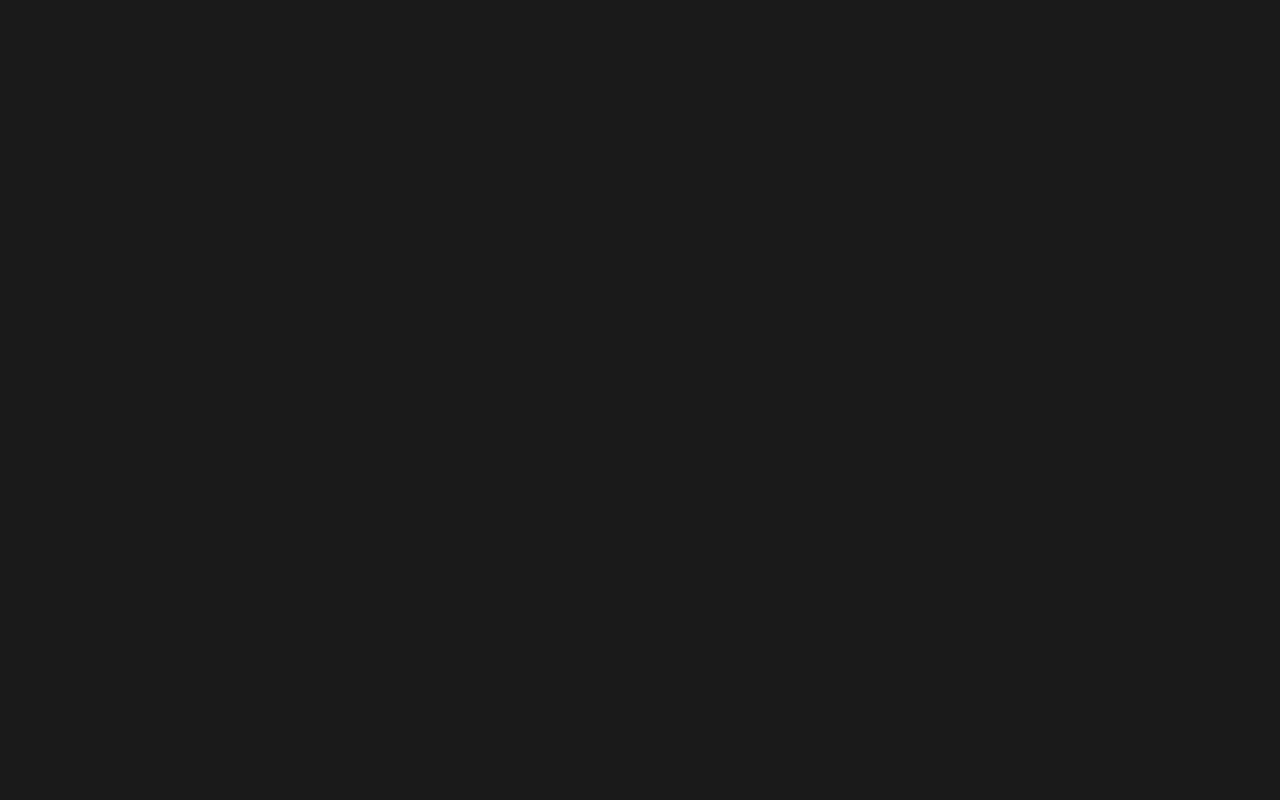
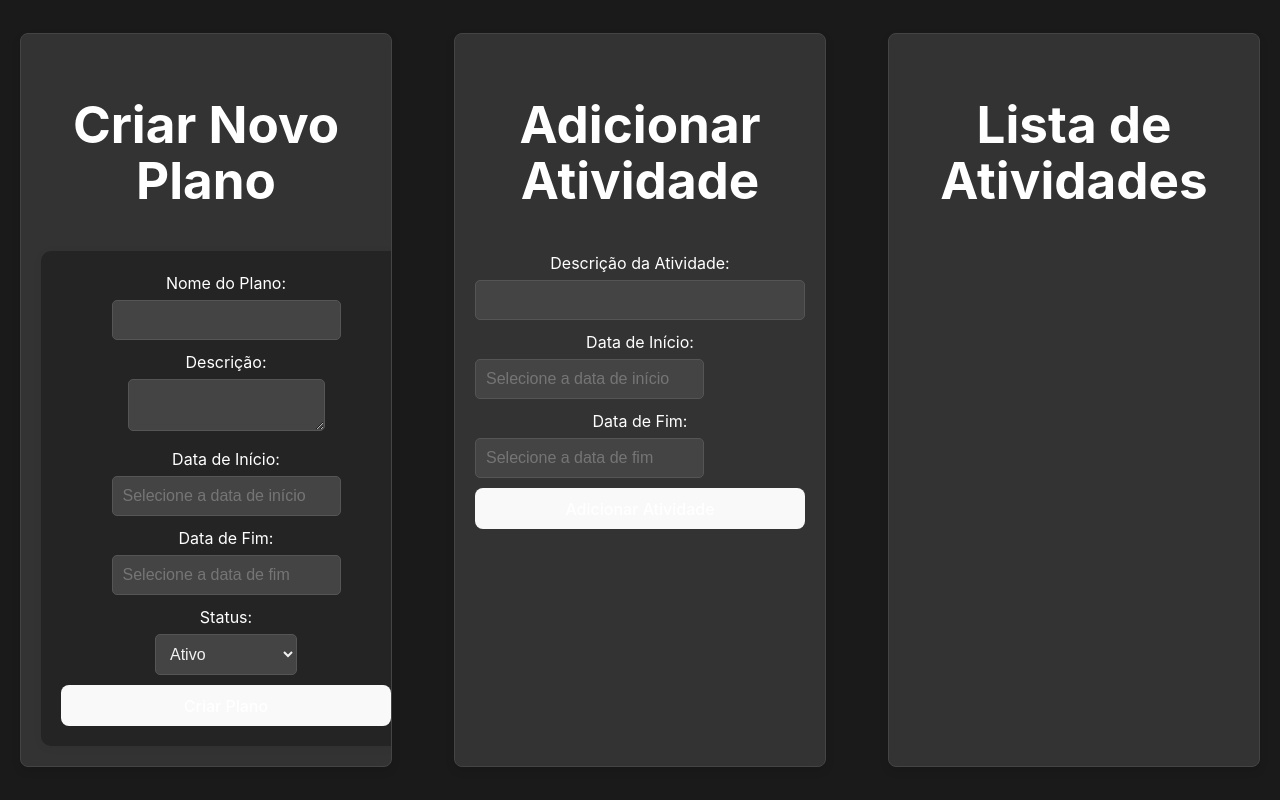
Before and after one commit to Gbrlemos/projeto_sigeps, a React (Vite) app: page /criarplano in a window 1280 px wide. Before the commit this address had no page. Built offline with nearby package versions, Linux system fonts and the light colour scheme.

Commit message:
criei a pagina de criar plano, mas ainda falta coisas

```diff
--- a/package.json
+++ b/package.json
@@ -12,6 +12,7 @@
   "dependencies": {
     "axios": "^1.7.7",
     "react": "^18.3.1",
+    "react-datepicker": "^7.5.0",
     "react-dom": "^18.3.1",
     "react-router-dom": "^6.26.2"
   },
--- a/src/App.css
+++ b/src/App.css
@@ -7,7 +7,7 @@
   font-weight: 400;
   color-scheme: light dark;
   color: rgba(255, 255, 255, 0.87);
-  background-color: #242424; /* Fundo escuro relaxante */
+  background-color: #242424;
   font-synthesis: none;
   text-rendering: optimizeLegibility;
   -webkit-font-smoothing: antialiased;
@@ -17,12 +17,12 @@
 /* Estilo para âncoras */
 a {
   font-weight: 500;
-  color: #646cff; /* Azul suave */
+  color: #646cff;
   text-decoration: inherit;
 }
 
 a:hover {
-  color: #535bf2; /* Azul mais forte ao passar o mouse */
+  color: #535bf2;
 }
 
 /* Estilização do corpo */
@@ -34,7 +34,7 @@ body {
   min-width: 320px;
   min-height: 100vh;
   background-color: #1a1a1a;
-  margin-top: 80px; /* Ajusta o espaço para o navbar fixo */
+  margin-top: 80px;
 }
 
 /* Estilo para cabeçalho */
@@ -66,9 +66,9 @@ form {
   display: flex;
   flex-direction: column;
   align-items: center;
-  width: 100%; /* Responsivo */
-  max-width: 400px; /* Limita a largura para centralização */
-  margin: 0 auto; /* Centraliza horizontalmente */
+  width: 100%;
+  max-width: 400px;
+  margin: 0 auto;
 }
 
 /* Estilo para rótulos de input */
@@ -200,36 +200,69 @@ tr:hover {
   text-decoration: underline;
 }
 
-/* Estilo para páginas lado a lado */
+/* Ajuste do container principal */
 .page-container {
   display: flex;
-  justify-content: space-around;
-  flex-wrap: wrap; /* Quebra em novas linhas se necessário */
+  justify-content: space-between;
+  gap: 20px;
+  flex-wrap: wrap;
+  padding: 20px;
+  background-color: #1a1a1a;
 }
 
+/* Ajuste do layout das divs internas */
 .page {
-  width: 30%;
-  margin: 10px;
+  flex: 1;
+  min-width: 280px;
+  max-width: 30%;
   padding: 20px;
-  border: 1px solid #ccc;
-  background-color: #f9f9f9;
-  box-shadow: 0 0 10px rgba(0, 0, 0, 0.1);
+  background-color: #333;
+  color: #f1f1f1;
+  border: 1px solid #444;
+  box-shadow: 0 4px 10px rgba(0, 0, 0, 0.1);
+  border-radius: 8px;
+  box-sizing: border-box; /* Garante que padding não expanda a div */
+  overflow: hidden; /* Previne que conteúdo ultrapasse a div */
 }
 
-h1 {
-  font-size: 24px;
+/* Ajustes nos inputs para respeitar os limites das divs */
+input[type="text"],
+select,
+textarea {
+  width: 100%;
+  padding: 10px;
+  margin-bottom: 10px;
+  background-color: #444;
+  color: #f1f1f1;
+  border: 1px solid #555;
+  border-radius: 5px;
+  box-sizing: border-box;
 }
 
-/* Responsividade */
-@media (max-width: 600px) {
-  .container {
-    padding: 10px;
-  }
+/* Botão */
+button {
+  background-color: #646cff;
+  color: #fff;
+  padding: 0.6em 1.2em;
+  border: none;
+  border-radius: 8px;
+  cursor: pointer;
+  transition: background-color 0.3s;
+  width: 100%; /* Garante que o botão ocupe toda a largura */
+  box-sizing: border-box;
+}
 
+button:hover {
+  background-color: #535bf2;
+}
+
+/* Responsividade para garantir que as divs se ajustem em telas menores */
+@media (max-width: 800px) {
   .page {
-    width: 100%; /* Páginas ocupam largura total em dispositivos menores */
+    max-width: 100%;
   }
 }
+
 
 @media (prefers-color-scheme: light) {
   :root {
--- a/src/App.jsx
+++ b/src/App.jsx
@@ -5,6 +5,7 @@ import Navbar from './pages/Navbar';
 import Login from './pages/Login'; // Atualizado
 import SelecionarChamado from './pages/SelecionarChamado'; // Atualizado
 import CadastrarSistema from './pages/CadastrarSistema';
+import CriarPlano from './pages/CriarPlano';
 
 
 const App = () => {
@@ -15,6 +16,7 @@ const App = () => {
         <Route path="/Login" element={<Login />} />
         <Route path="/selecionarchamado" element={<SelecionarChamado />} />
         <Route path="/cadastrarsistema" element={<CadastrarSistema />} />
+        <Route path="/criarplano" element={<CriarPlano />} />
         {/* Outras rotas aqui */}
       </Routes>
     </Router>
--- /dev/null
+++ b/src/pages/CriarPlano.jsx
@@ -0,0 +1,155 @@
+// src/pages/CriarPlano.jsx
+import React, { useState } from 'react';
+import { addPlano } from '../service/api';
+import { useNavigate } from 'react-router-dom';
+import DatePicker from 'react-datepicker';
+import 'react-datepicker/dist/react-datepicker.css';
+
+const CriarPlano = () => {
+  const navigate = useNavigate();
+  const [nomePlano, setNomePlano] = useState('');
+  const [descricaoPlano, setDescricaoPlano] = useState('');
+  const [dataInicio, setDataInicio] = useState(null);
+  const [dataFim, setDataFim] = useState(null);
+  const [statusPlano, setStatusPlano] = useState('Ativo');
+  const [atividades, setAtividades] = useState([]);
+  const [novaAtividade, setNovaAtividade] = useState({ descricao: '', dataInicio: null, dataFim: null });
+
+  const handleSubmit = async (e) => {
+    e.preventDefault();
+    const novoPlano = {
+      nome_plano: nomePlano,
+      descricao_plano: descricaoPlano,
+      data_inicio: dataInicio,
+      data_fim: dataFim,
+      status_plano: statusPlano,
+      atividades,
+    };
+    try {
+      await addPlano(novoPlano);
+      alert('Plano criado com sucesso!');
+      navigate('/planos');
+    } catch (error) {
+      console.error('Erro ao criar o plano:', error);
+      alert('Erro ao criar o plano.');
+    }
+  };
+
+  const handleAddAtividade = () => {
+    setAtividades([...atividades, novaAtividade]);
+    setNovaAtividade({ descricao: '', dataInicio: null, dataFim: null });
+  };
+
+  return (
+    <div className="page-container">
+      {/* Div para criar novo plano */}
+      <div className="page">
+        <h2>Criar Novo Plano</h2>
+        <form onSubmit={handleSubmit}>
+          <div>
+            <label>Nome do Plano:</label>
+            <input
+              type="text"
+              value={nomePlano}
+              onChange={(e) => setNomePlano(e.target.value)}
+              required
+            />
+          </div>
+          <div>
+            <label>Descrição:</label>
+            <textarea
+              value={descricaoPlano}
+              onChange={(e) => setDescricaoPlano(e.target.value)}
+              required
+            />
+          </div>
+          <div>
+            <label>Data de Início:</label>
+            <DatePicker
+              selected={dataInicio}
+              onChange={(date) => setDataInicio(date)}
+              dateFormat="dd/MM/yyyy"
+              placeholderText="Selecione a data de início"
+              required
+            />
+          </div>
+          <div>
+            <label>Data de Fim:</label>
+            <DatePicker
+              selected={dataFim}
+              onChange={(date) => setDataFim(date)}
+              dateFormat="dd/MM/yyyy"
+              placeholderText="Selecione a data de fim"
+              required
+            />
+          </div>
+          <div>
+            <label>Status:</label>
+            <select
+              value={statusPlano}
+              onChange={(e) => setStatusPlano(e.target.value)}
+              required
+            >
+              <option value="Ativo">Ativo</option>
+              <option value="Em progresso">Em progresso</option>
+              <option value="Concluído">Concluído</option>
+              <option value="Cancelado">Cancelado</option>
+            </select>
+          </div>
+          <button type="submit">Criar Plano</button>
+        </form>
+      </div>
+
+      {/* Div para adicionar nova atividade */}
+      <div className="page">
+        <h2>Adicionar Atividade</h2>
+        <div>
+          <label>Descrição da Atividade:</label>
+          <input
+            type="text"
+            value={novaAtividade.descricao}
+            onChange={(e) => setNovaAtividade({ ...novaAtividade, descricao: e.target.value })}
+            required
+          />
+        </div>
+        <div>
+          <label>Data de Início:</label>
+          <DatePicker
+            selected={novaAtividade.dataInicio}
+            onChange={(date) => setNovaAtividade({ ...novaAtividade, dataInicio: date })}
+            dateFormat="dd/MM/yyyy"
+            placeholderText="Selecione a data de início"
+            required
+          />
+        </div>
+        <div>
+          <label>Data de Fim:</label>
+          <DatePicker
+            selected={novaAtividade.dataFim}
+            onChange={(date) => setNovaAtividade({ ...novaAtividade, dataFim: date })}
+            dateFormat="dd/MM/yyyy"
+            placeholderText="Selecione a data de fim"
+            required
+          />
+        </div>
+        <button type="button" onClick={handleAddAtividade}>Adicionar Atividade</button>
+      </div>
+
+      {/* Div para lista de atividades */}
+      <div className="page">
+        <h2>Lista de Atividades</h2>
+        <ul>
+          {atividades.map((atividade, index) => (
+            <li key={index}>
+              <p><strong>Descrição:</strong> {atividade.descricao}</p>
+              <p><strong>Data Início:</strong> {atividade.dataInicio?.toLocaleDateString()}</p>
+              <p><strong>Data Fim:</strong> {atividade.dataFim?.toLocaleDateString()}</p>
+            </li>
+          ))}
+        </ul>
+      </div>
+    </div>
+  );
+};
+
+export default CriarPlano;
```
Also changed, not shown: 1 other file (tests, documents, lock files or other folders).
